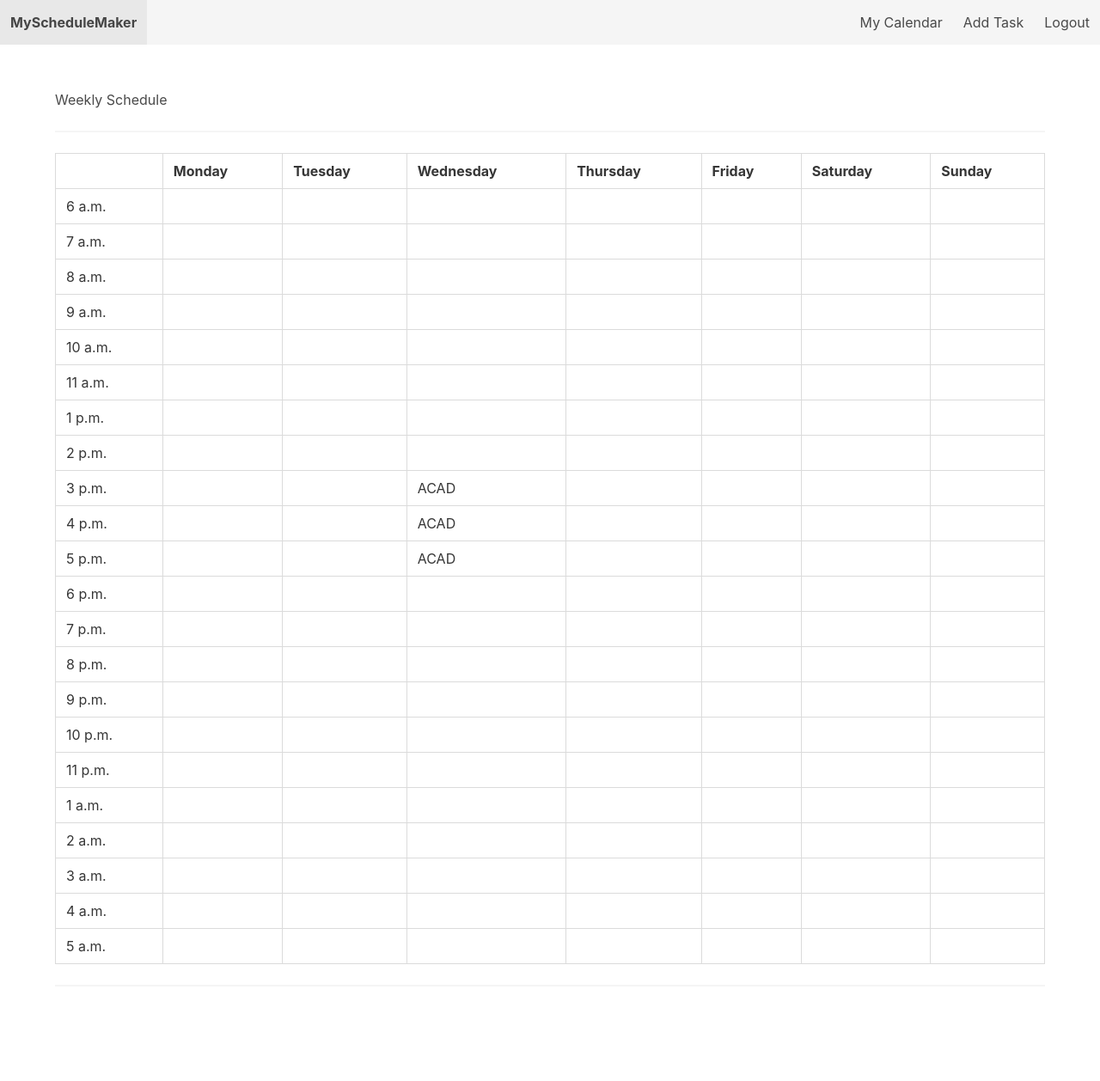
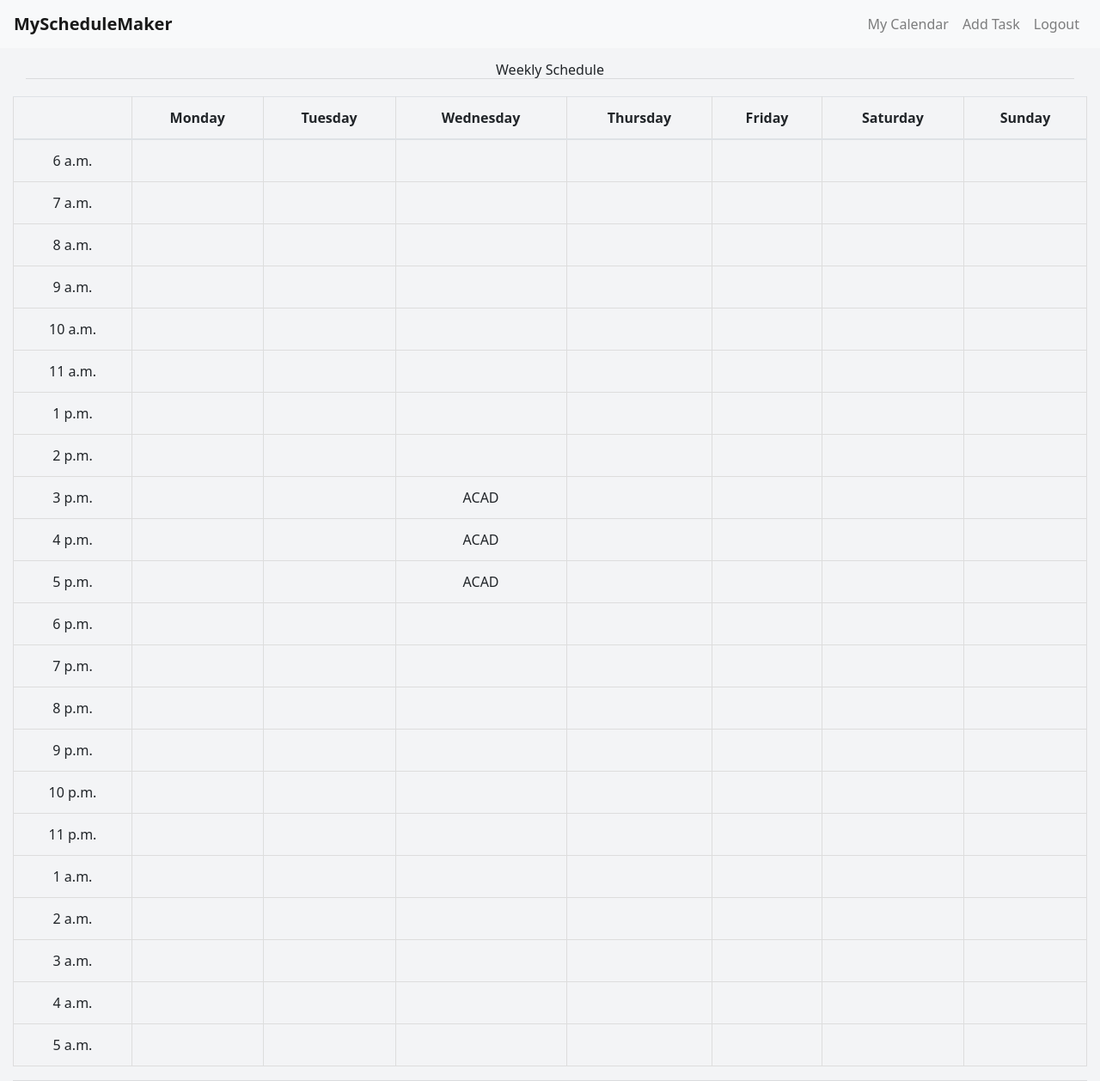
Before and after one commit to mdjaforali2/myschedulemaker, a Django app: page /tasks/ in a window 1280 px wide. Shown: the whole page at 86% size. Before the commit the page ends 1122 px from the top, so only its background shows below. Run offline with Django 4.2, Linux system fonts and the light colour scheme; a user stored in the database is signed in; data comes from the database, SQL or seed files in the repository; both versions use the stored data as it was after the commit; some libraries are stand-ins or nearby versions.

Commit message:
Your commit message

```diff
--- a/time_management_app/templates/base.html
+++ b/time_management_app/templates/base.html
@@ -6,7 +6,14 @@
     <meta charset="UTF-8">
     <meta name="viewport" content="width=device-width, initial-scale=1.0">
     <title>{% block title %}MyScheduleMaker{% endblock %}</title>
-    <link rel="stylesheet" href="https://cdn.jsdelivr.net/npm/bulma@0.9.3/css/bulma.min.css">
+
+    <!-- Bootstrap CSS -->
+    <link rel="stylesheet" href="https://maxcdn.bootstrapcdn.com/bootstrap/4.0.0/css/bootstrap.min.css" integrity="sha384-Gn5384xqQ1aoWXA+058RXPxPg6fy4IWvTNh0E263XmFcJlSAwiGgFAW/dAiS6JXm" crossorigin="anonymous">
+
+    <!-- Tailwind CSS -->
+    <link rel="stylesheet" href="https://cdn.jsdelivr.net/npm/tailwindcss@2.2.19/dist/tailwind.min.css">
+
+    <!-- Your existing styles -->
     <style>
         .weekly-routine {
             margin-top: 20px;
@@ -43,61 +50,53 @@
         .task-cell:hover .task {
             display: block;
         }
-
     </style>
 </head>
-<body>
+<body class="bg-gray-100">
 
-<nav class="navbar is-light" role="navigation" aria-label="main navigation">
-  <div class="navbar-brand">
-    <a class="navbar-item" href="/">
+<nav class="navbar navbar-expand-lg navbar-light bg-light">
+    <a class="navbar-brand" href="/">
         <strong>MyScheduleMaker</strong>
     </a>
 
-    <a role="button" class="navbar-burger" aria-label="menu" aria-expanded="false" data-target="navbarNav">
-      <span aria-hidden="true"></span>
-      <span aria-hidden="true"></span>
-      <span aria-hidden="true"></span>
-    </a>
-  </div>
+    <button class="navbar-toggler" type="button" data-toggle="collapse" data-target="#navbarNav" aria-controls="navbarNav" aria-expanded="false" aria-label="Toggle navigation">
+        <span class="navbar-toggler-icon"></span>
+    </button>
 
-  <div id="navbarNav" class="navbar-menu">
-    <div class="navbar-end">
+    <div class="collapse navbar-collapse" id="navbarNav">
+        <ul class="navbar-nav ml-auto">
             {% if user.is_authenticated %}
-        <a class="navbar-item" href="{% url 'task_list' %}">My Calendar</a>
-        <a class="navbar-item" href="{% url 'add_task' %}">Add Task</a>
-        <a class="navbar-item" href="{% url 'user_logout' %}">Logout</a>
+                <li class="nav-item">
+                    <a class="nav-link" href="{% url 'task_list' %}">My Calendar</a>
+                </li>
+                <li class="nav-item">
+                    <a class="nav-link" href="{% url 'add_task' %}">Add Task</a>
+                </li>
+                <li class="nav-item">
+                    <a class="nav-link" href="{% url 'user_logout' %}">Logout</a>
+                </li>
             {% else %}
-        <a class="navbar-item" href="{% url 'user_login' %}">Login</a>
-        <a class="navbar-item" href="{% url 'user_signup' %}">Sign Up</a>
+                <li class="nav-item">
+                    <a class="nav-link" href="{% url 'user_login' %}">Login</a>
+                </li>
+                <li class="nav-item">
+                    <a class="nav-link" href="{% url 'user_signup' %}">Sign Up</a>
+                </li>
             {% endif %}
-    </div>
+        </ul>
     </div>
 </nav>
 
 <section class="section">
-  <div class="container">
+    <div class="container mx-auto">
         {% block content %}{% endblock %}
     </div>
 </section>
 
-<script defer src="https://cdn.jsdelivr.net/npm/bulma@0.9.3"></script>
-<script>
-  document.addEventListener('DOMContentLoaded', function () {
-    const $navbarBurgers = Array.prototype.slice.call(document.querySelectorAll('.navbar-burger'), 0);
-
-    if ($navbarBurgers.length > 0) {
-      $navbarBurgers.forEach(function ($el) {
-        $el.addEventListener('click', function () {
-          const target = $el.dataset.target;
-          const $target = document.getElementById(target);
-          $el.classList.toggle('is-active');
-          $target.classList.toggle('is-active');
-        });
-      });
-    }
-  });
-</script>
+<!-- Bootstrap JS (make sure to include jQuery and Popper.js before this) -->
+<script src="https://code.jquery.com/jquery-3.2.1.slim.min.js" integrity="sha384-KJ3o2DKtIkvYIK3UENzmM7KCkRr/rE9/Qpg6aAZGJwFDMVNA/GpGFF93hXpG5KkN" crossorigin="anonymous"></script>
+<script src="https://cdnjs.cloudflare.com/ajax/libs/popper.js/1.12.9/umd/popper.min.js" integrity="sha384-ApNbgh9B+Y1QKtvZegU4s/x8BfSzrKQZ5d5PcIj5tiSv9jKCOJv6uRfA1jwwJZ/Q" crossorigin="anonymous"></script>
+<script src="https://maxcdn.bootstrapcdn.com/bootstrap/4.0.0/js/bootstrap.min.js" integrity="sha384-JZR6Spejh4U02d8jOt6vLEHfe/JQGiRRSQQxSfFWpi1MquVdAyjUar5+76PVCmYl" crossorigin="anonymous"></script>
 
 </body>
 </html>
--- a/time_management_app/templates/time_management_app/task_list.html
+++ b/time_management_app/templates/time_management_app/task_list.html
@@ -3,11 +3,12 @@
 {% extends 'base.html' %}
 
 {% block content %}
-  <div class="container mt-1">
+  <div class="container mt-3">
     <h2 class="display-5 text-center">Weekly Schedule</h2>
     <hr>
   </div>
   <div class="weekly-routine">
+    <div class="table-responsive"> <!-- Use Bootstrap's responsive class for tables -->
       <table class="table is-bordered is-fullwidth is-hoverable">
         <thead>
           <tr>
@@ -35,6 +36,7 @@
         </tbody>
       </table>
     </div>
+  </div>
   <hr>
   {% comment %}
   <div class="pagination-buttons">
```
Also changed, not shown: db.sqlite3. Lines whose indentation alone changed are shown as unchanged.
